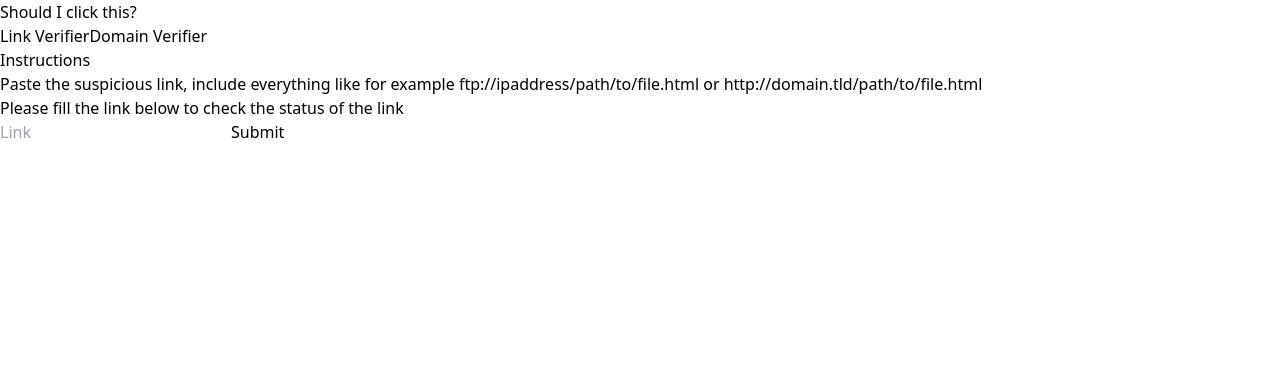
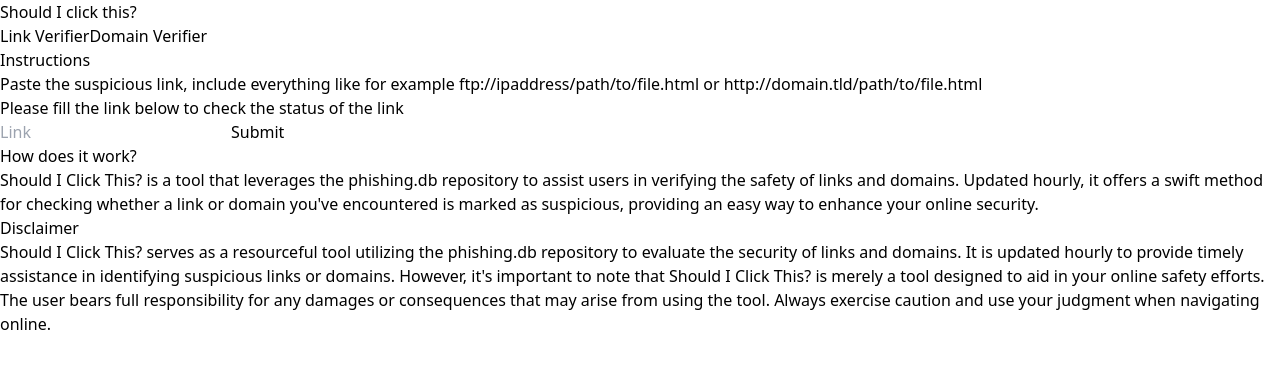
Before and after one commit to vatdaell/should-i-click-this-frontend, a React (Vite) app: page / in a window 1280 px wide. Shown: the top 368 px of the page. Built offline with nearby package versions, Linux system fonts and the light colour scheme.

Commit message:
added disclaimer and about

```diff
--- a/package.json
+++ b/package.json
@@ -1,5 +1,5 @@
 {
-  "name": "vite-react-template",
+  "name": "should-i-click-this-frontend",
   "version": "1.0.0",
   "type": "module",
   "scripts": {
--- a/src/TabbedHero/DomainForm.jsx
+++ b/src/TabbedHero/DomainForm.jsx
@@ -1,6 +1,7 @@
 import React, {useState} from 'react'
 import { fetchDomainData } from '../utils/RestCalls'
 import DomainStatusMessage from './DomainStatusMessage'
+import Info from './Info'
 
 const DomainForm = () => {
   const [domain, setDomain] = useState("")
@@ -28,7 +29,7 @@ const DomainForm = () => {
   }
 
     return (
-    <div className="flex flex-col justify-center items-center bg-white p-4">
+    <div className="flex flex-col justify-center items-center p-4">
       <DomainStatusMessage className="w-full flex justify-start" data={data}/>
       <form className="w-full m-8  mt-4" action="#" onSubmit={handleSubmit}>
         <div className="flex flex-row items-center items-center border-2 border-gray-200 rounded-lg overflow-hidden">
@@ -48,6 +49,7 @@ const DomainForm = () => {
           </button>
         </div>
       </form>
+      <Info/>
     </div>
     )
 }
--- /dev/null
+++ b/src/TabbedHero/Info.jsx
@@ -0,0 +1,12 @@
+const Info = () =>
+    (
+        <div className='flex flex-col w-full text-left mb-4'>
+            <h1 className='text-2xl font-bold'>How does it work?</h1>
+            <p>Should I Click This? is a tool that leverages the phishing.db repository to assist users in verifying the safety of links and domains. Updated hourly, it offers a swift method for checking whether a link or domain you've encountered is marked as suspicious, providing an easy way to enhance your online security.</p>
+            <h1 className="text-2xl font-bold mt-4 text-red-600">Disclaimer</h1>
+            <p>Should I Click This? serves as a resourceful tool utilizing the phishing.db repository to evaluate the security of links and domains. It is updated hourly to provide timely assistance in identifying suspicious links or domains. However, it's important to note that Should I Click This? is merely a tool designed to aid in your online safety efforts. The user bears full responsibility for any damages or consequences that may arise from using the tool. Always exercise caution and use your judgment when navigating online.</p>
+        </div>
+    )
+
+
+export default Info;
--- a/src/TabbedHero/LinkForm.jsx
+++ b/src/TabbedHero/LinkForm.jsx
@@ -1,12 +1,13 @@
-import React, { useState } from 'react';
-import { fetchLinkData } from '../utils/RestCalls';
+import React, { useState } from 'react'
+import { fetchLinkData } from '../utils/RestCalls'
 import LinkStatusMessage from './LinkStatusMessage'
+import Info from './Info'
 
 const LinkForm = () => {
   const [link, setLink] = useState("")
   const [data, setData] = useState(null)
   const handleSubmit = async (event) => {
-    event.preventDefault(); // Prevent the default form submit action
+    event.preventDefault() // Prevent the default form submit action
     try {
 
       if(link){
@@ -14,7 +15,7 @@ const LinkForm = () => {
         const result = await fetchLinkData(escapedLink)
 
         if(result){
-          const data = JSON.parse(result);
+          const data = JSON.parse(result)
           setData(data)
         }
       }
@@ -27,7 +28,7 @@ const LinkForm = () => {
     }
   }
   return (
-      <div className="flex flex-col justify-center items-center bg-white p-4">
+      <div className="flex flex-col justify-center items-center p-4">
       <LinkStatusMessage  data={data}/>
       <form className="w-full m-8 mt-4" action="#" onSubmit={handleSubmit}>
         <div className="flex flex-row items-center items-center border-2 border-gray-200 rounded-lg overflow-hidden">
@@ -47,6 +48,7 @@ const LinkForm = () => {
           </button>
         </div>
       </form>
+      <Info/>
     </div>
     )
 }
--- a/src/TabbedHero/TabbedHero.jsx
+++ b/src/TabbedHero/TabbedHero.jsx
@@ -22,10 +22,11 @@ const TabbedHero = () => {
             Domain Verifier
           </button>
         </div>
-        <div>
+        <div className='bg-white'>
           {activeTab === 'linkVerifier' && <LinkForm/>}
           {activeTab === 'domainVerifier' && <DomainForm/>}
         </div>
+
       </div>
   );
 };
```
